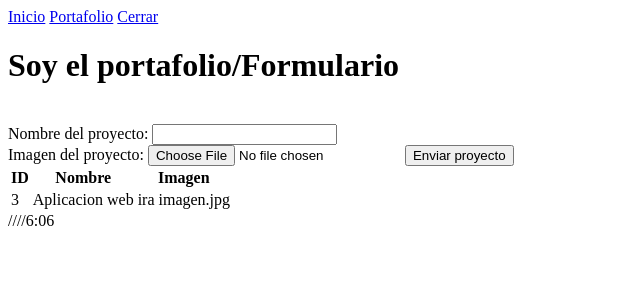
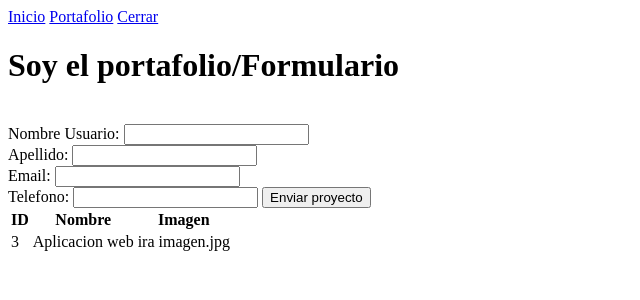
Before and after one commit to PauFish/PonMiCancion, a PHP site: page /portafolio.php in a window 1280 px wide. Shown: the top 300 px of the page, without its empty margins (0-640 px from the left). Run offline with PHP 8.4, Linux system fonts and the light colour scheme; the visitor is signed in with stand-in values (Sample User, id 1).

Commit message:
Enlace bbdd funcionando
puedo introducir nuevos usuarios

```diff
--- a/conexion.php
+++ b/conexion.php
@@ -22,8 +22,6 @@ class conexion {
         }
     }
 
-
-
        //ejecuta una isntruccion sql y retorna el ultimo id insertado
     public function ejecutar($sql){
 
--- a/portafolio.php
+++ b/portafolio.php
@@ -1,17 +1,35 @@
+<?php include("conexion.php"); ?>
+<?php include("cabecera.php"); ?>
 <?php
 
-    include("conexion.php");
-    include("cabecera.php");
+if($_POST){
+    $objConexion= new conexion();
 
+    $nombre=$_POST['nombre'];
+    $apellido=$_POST['apellido'];
+    $email=$_POST['email'];
+    $telefono=$_POST['telefono'];
+
+    //string que recuperamos de la base de datos, null para que el "id" lo ponga la bbdd
+    $sql="INSERT INTO `usuarios` (`Usuarios_Id`, `Nombre`, `Apelido`, `Email`, `Telefono`) VALUES (NULL, '$nombre', '$apellido', '$email', '$telefono');";
+    //acceder al metodo ejecutar de portafolio y le pasamos un string generando una intruccion
+    $objConexion->ejecutar($sql);
+}
 ?>
 
 <h1>Soy el portafolio/Formulario</h1>
 <br>
-<form method="post" action="portafolio.php">
+ <!--Enctype recepciona los archivos-->
+<form method="post" action="portafolio.php" enctype="multipart/form-data">
 
-    Nombre del proyecto: <input type="text" class="form-contro l" name="nombre">
+    Nombre Usuario: <input type="text" class="form-control" name="nombre" >
    <br>
-    Imagen del proyecto: <input type="file" class="form-control" name="archivo">
+    Apellido: <input type="text" class="form-control" name="apellido">
+    <br>
+    Email: <input type="text" class="form-control" name="email">
+    <br>
+    Telefono: <input type="text" class="form-control" name="telefono">
+
 
     <input type="submit" value="Enviar proyecto">
 
@@ -34,7 +52,6 @@
 </table>
 
 
-////6:06
 
 
 
```
